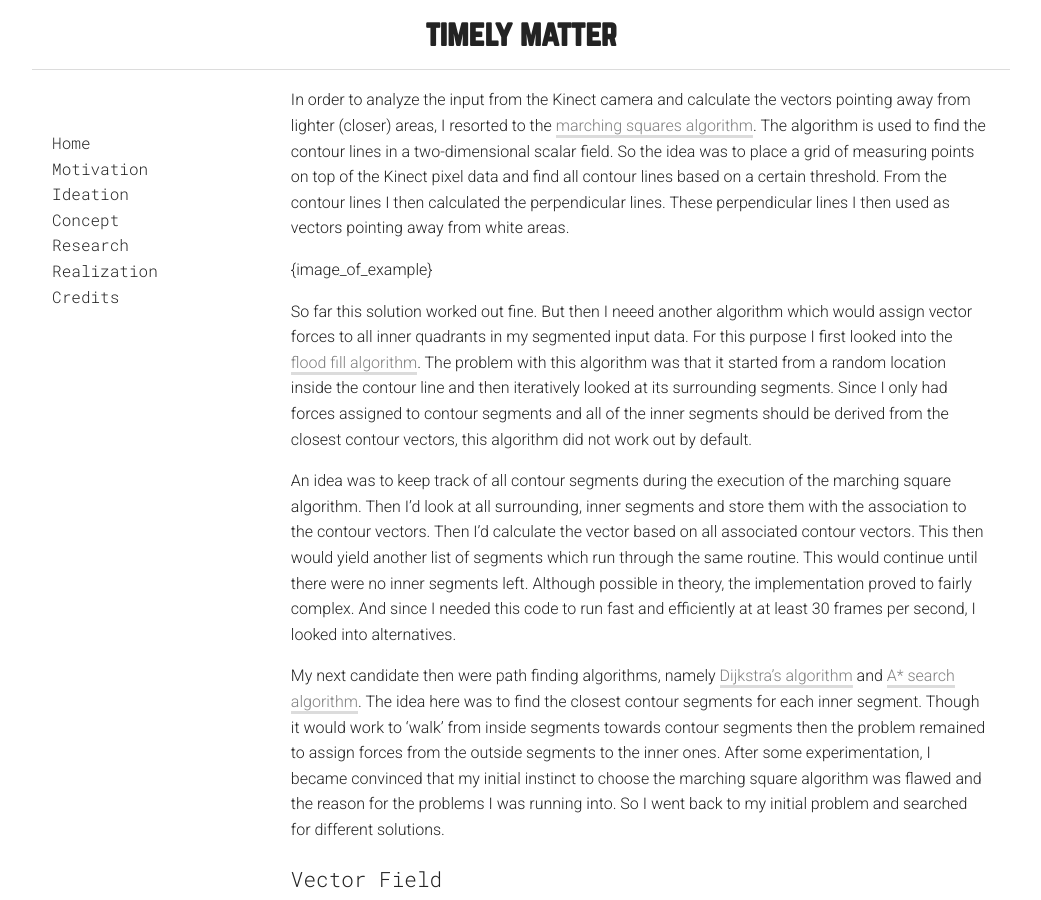
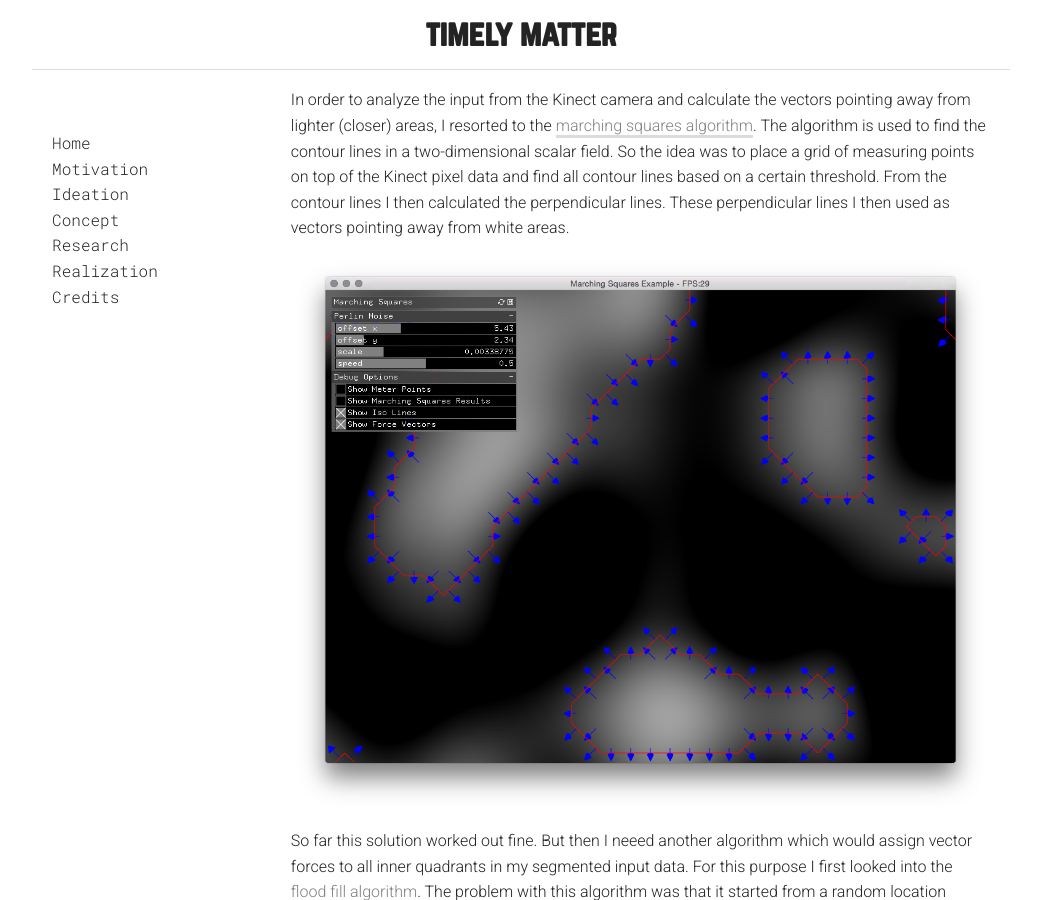
Before and after one commit to davidbeermann/timely-matter, a Jekyll site: the page built from realization/index.md, in a window 1280 px wide and 900 px high, scrolled down 3449 px. Shown: the whole window, without its empty margins (119-1160 px from the left). Built offline with Jekyll 4.4.1, drawn with Linux system fonts in a browser that asks for light colours.

Commit message:
added image of marching squares example

```diff
--- a/realization/index.md
+++ b/realization/index.md
@@ -42,7 +42,7 @@ After doing some research and tutorials I finally managed to get it up and runni
 
 In order to analyze the input from the Kinect camera and calculate the vectors pointing away from lighter (closer) areas, I resorted to the [marching squares algorithm](https://en.wikipedia.org/wiki/Marching_squares). The algorithm is used to find the contour lines in a two-dimensional scalar field. So the idea was to place a grid of measuring points on top of the Kinect pixel data and find all contour lines based on a certain threshold. From the contour lines I then calculated the perpendicular lines. These perpendicular lines I then used as vectors pointing away from white areas.
 
-{image_of_example}
+![Screenshot of 'Marching Squares' example application]({{ "/static/images/realization-marching_squares_example.png" | prepend: site.baseurl }})
 
 So far this solution worked out fine. But then I neeed another algorithm which would assign vector forces to all inner quadrants in my segmented input data. For this purpose I first looked into the [flood fill algorithm](https://en.wikipedia.org/wiki/Flood_fill). The problem with this algorithm was that it started from a random location inside the contour line and then iteratively looked at its surrounding segments. Since I only had forces assigned to contour segments and all of the inner segments should be derived from the closest contour vectors, this algorithm did not work out by default.
 
```
Also changed, not shown: _images/realization-marching_squares_example.png (added), static/images/realization-marching_squares_example.png (added).
